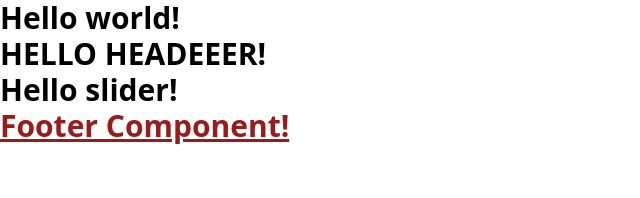
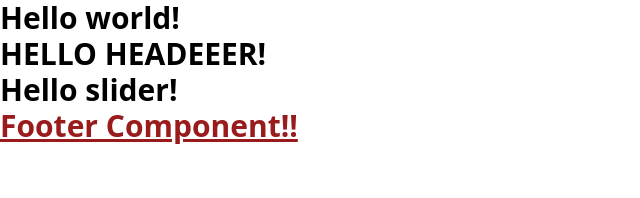
Before and after one commit to SiriusEG/Codixa_Front, a Next.js app: page / in a window 1280 px wide. Shown: the top 198 px of the page, without its empty margins (0-640 px from the left). Built offline with nearby package versions, Linux system fonts and the light colour scheme.

Commit message:
yousef test branch

```diff
--- a/src/component/Footer.jsx
+++ b/src/component/Footer.jsx
@@ -4,7 +4,7 @@ function Footer() {
   return (
     <div>
       <h3 className="text-3xl font-bold text-red-800 underline">
-        Footer Component!
+        Footer Component!!
       </h3>
     </div>
   );
```
